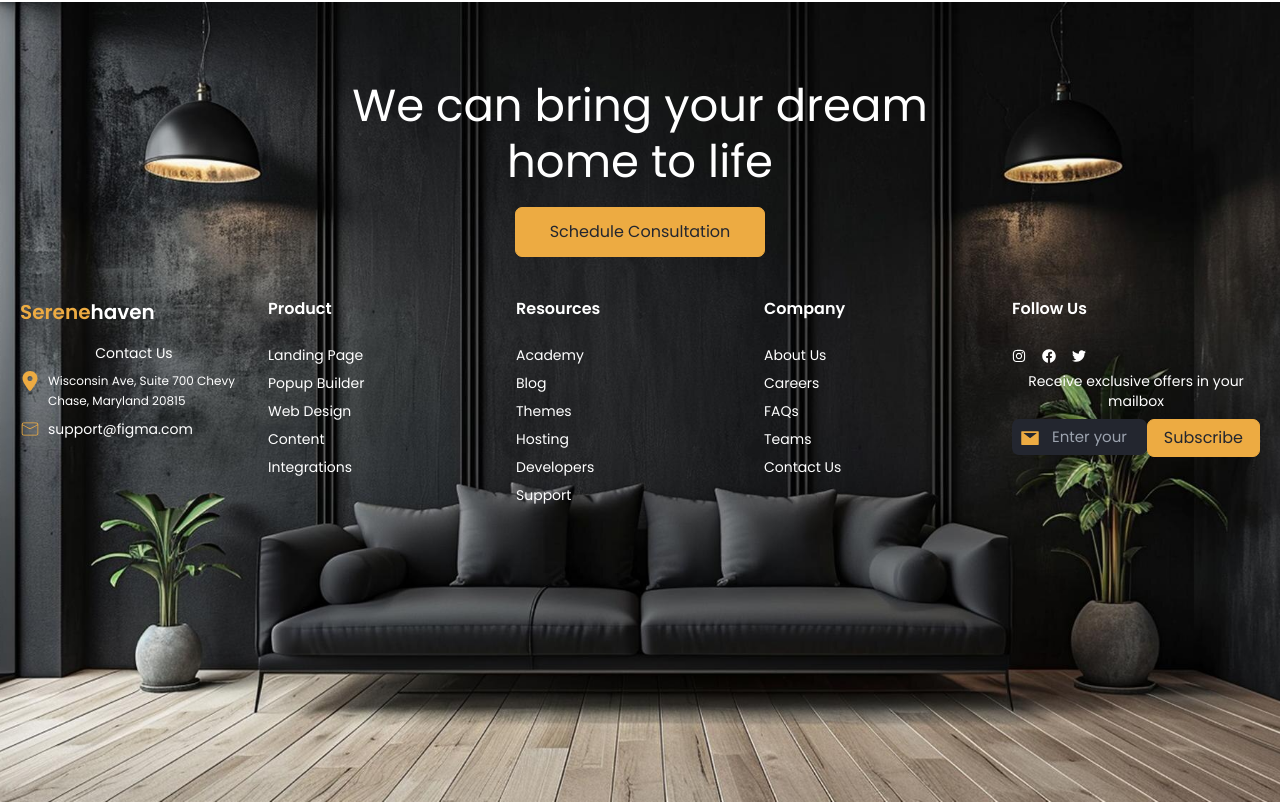
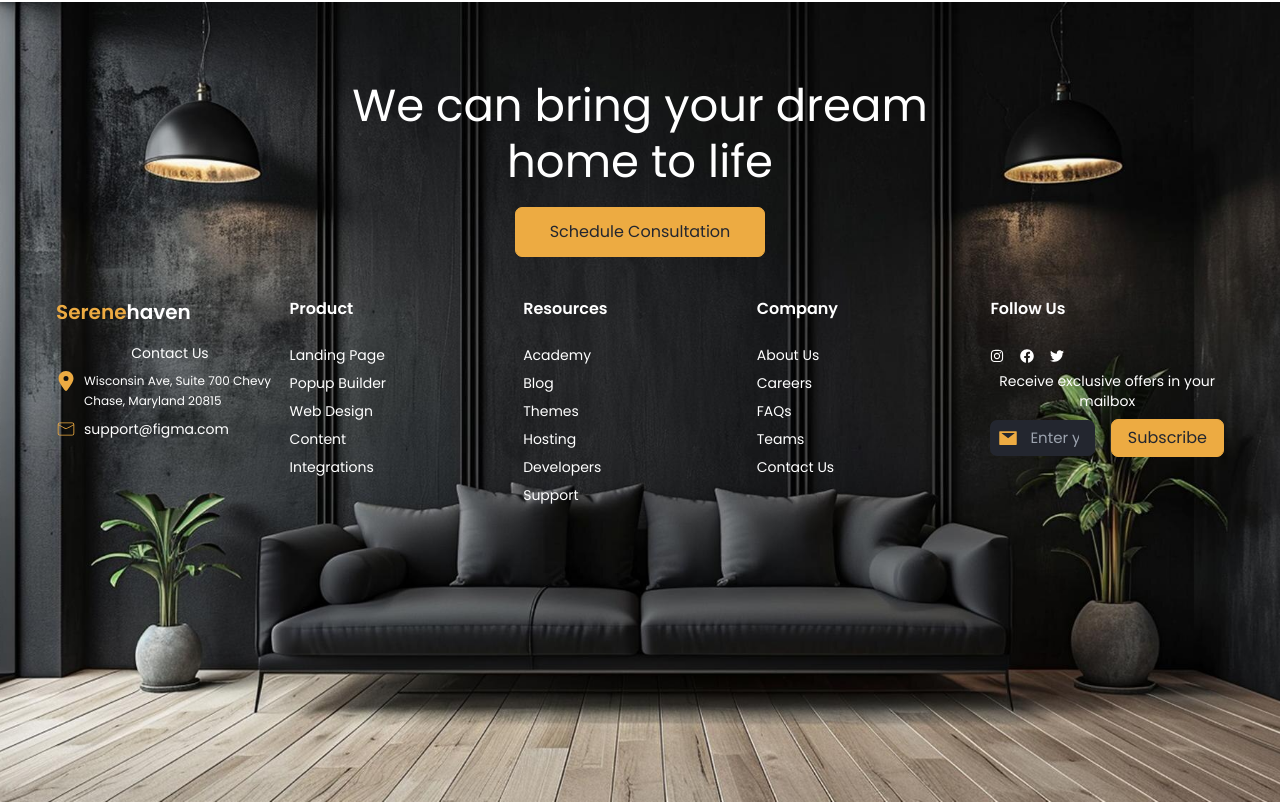
Before and after one commit to AndrewToks/landing-page, a React (Vite) app: page / in a window 1280 px wide. Shown: the part 4666-5468 px from the top of the page. Built offline with nearby package versions, Linux system fonts and the light colour scheme.

Commit message:
footer Section

```diff
--- a/src/Footer.jsx
+++ b/src/Footer.jsx
@@ -20,7 +20,7 @@ const Footer = () => {
           </div>
 
           {/* Footer Grid */}
-          <div className='max-w-fit mx-auto'>
+          <div  className="max-w-[1200px] mx-auto px-4">
             <div className="grid grid-cols-1 sm:grid-cols-2 md:grid-cols-3 lg:grid-cols-5 items-start">
               {/* Column 1 */}
               <article className="flex flex-col gap-4 items-start">
@@ -90,13 +90,13 @@ const Footer = () => {
                   <FaTwitter />
                 </li>
                 <li className="text-sm">Receive exclusive offers in your mailbox</li>
-                <li className='flex'>
+                <li className='flex items-center gap-4'>
                 <li className='relative'>
                     <AiFillMail className="absolute left-2 top-1/2 transform -translate-y-1/2 text-[#EDAB42]" size={20} />
                     <input
                       type="text"
                       placeholder="Enter your mail"
-                      className="w-full rounded-[7px] text-[15px] py-2 pl-10 pr-4 bg-[#23262f] text-white"
+                      className="w-full max-w-[300px] rounded-[7px] text-[15px] py-2 pl-10 pr-4 bg-[#23262f] text-white"
                     /></li>
                     <li>
                     <button className="text-[12px] lg:text-[16px] text-[#23262F] bg-[#EDAB42] hover:bg-[#c58927] border border-[#EDAB42] rounded-[7px] py-[8px] px-[16px]">
```
